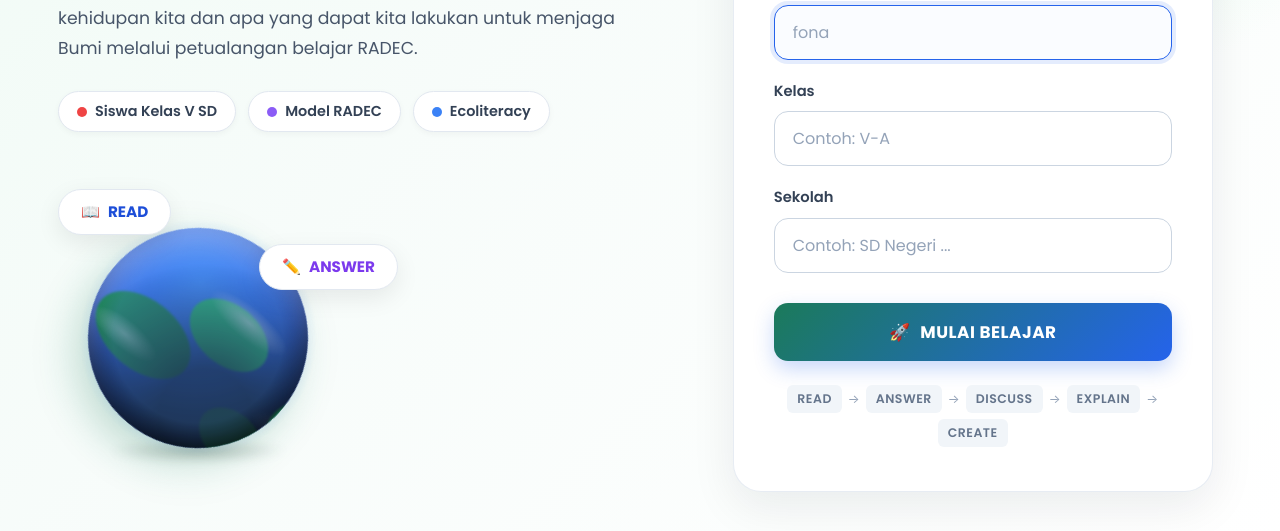
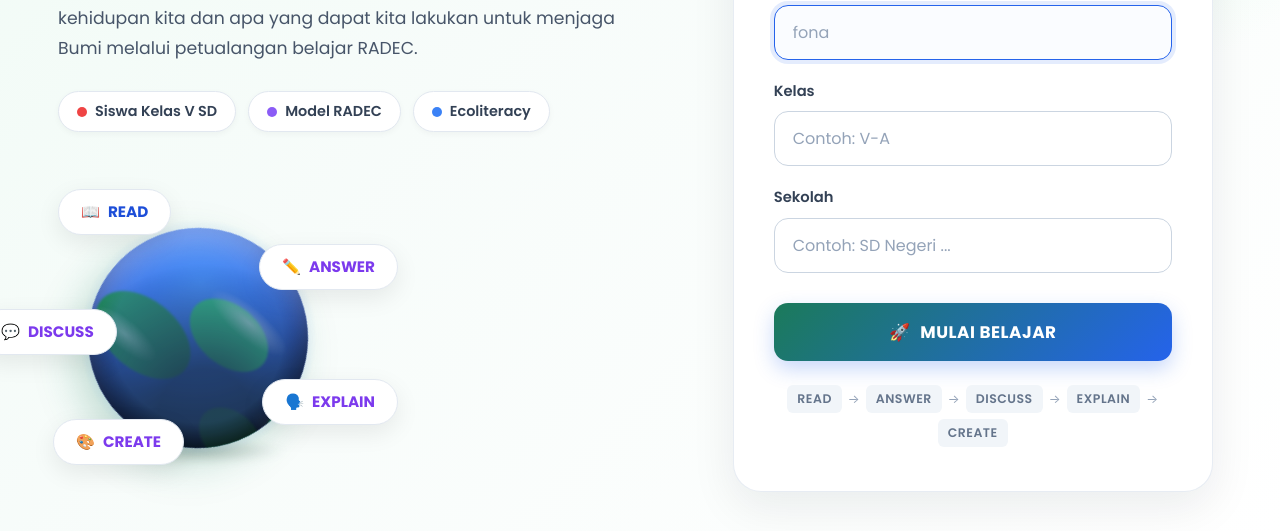
Before and after one commit to akucoba231/ecomedia_proto, a plain HTML site: page index.html in a window 1280 px wide. Shown: the part 325-856 px from the top of the page. Drawn offline with Linux system fonts and the light colour scheme.

Commit message:
Update index.html

```diff
--- a/index.html
+++ b/index.html
@@ -67,6 +67,15 @@
           </div>
           <div class="floating-pill pill-answer-float">
             <span>✏️</span> ANSWER
+          </div>
+          <div class="floating-pill pill-discuss-float">
+            <span>💬</span> DISCUSS
+          </div>
+          <div class="floating-pill pill-explain-float">
+            <span>🗣️</span> EXPLAIN
+          </div>
+          <div class="floating-pill pill-create-float">
+            <span>🎨</span> CREATE
           </div>
 
           <!-- Realistic 3D Earth Globe Visual -->
```
